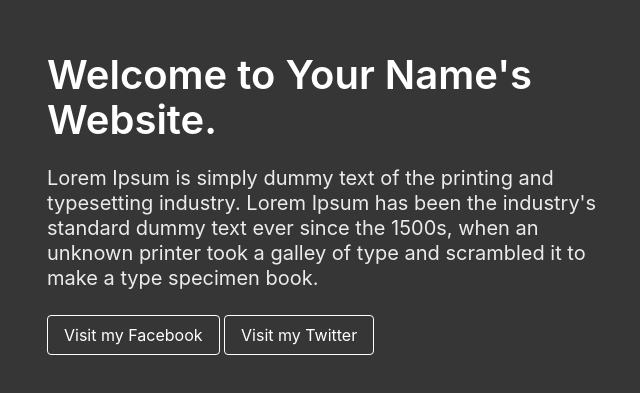
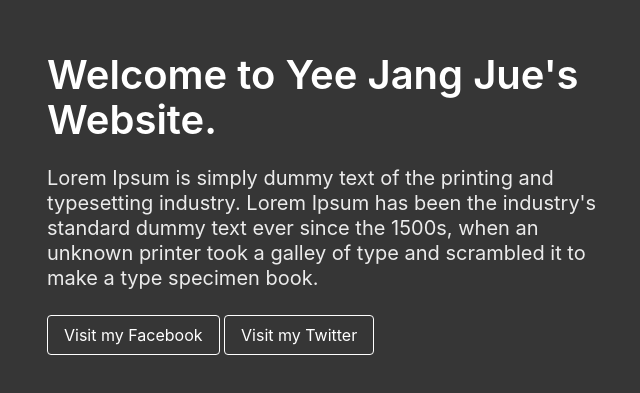
Before and after one commit to jangjue/jangjue.github.io, a plain HTML site: page index.html in a window 1280 px wide. Shown: the part 197-590 px from the top of the page, without its empty margins (311-951 px from the left). Drawn offline with nearby package versions, Linux system fonts and the light colour scheme.

Commit message:
Update index.html

```diff
--- a/index.html
+++ b/index.html
@@ -13,7 +13,7 @@
             <div class="columns is-vcentered is-centered">
                 <div class="column is-6">
                     <div class="block">
-                        <h1 class="title is-2">Welcome to Your Name's Website.</h1>
+                        <h1 class="title is-2">Welcome to Yee Jang Jue's Website.</h1>
                     </div>
                     <div class="block">
                         <h2 class="subtitle">Lorem Ipsum is simply dummy text of the printing and typesetting industry. Lorem Ipsum has been the industry's standard dummy text ever since the 1500s, when an unknown printer took a galley of type and scrambled it to make a type specimen book.<br>
```
